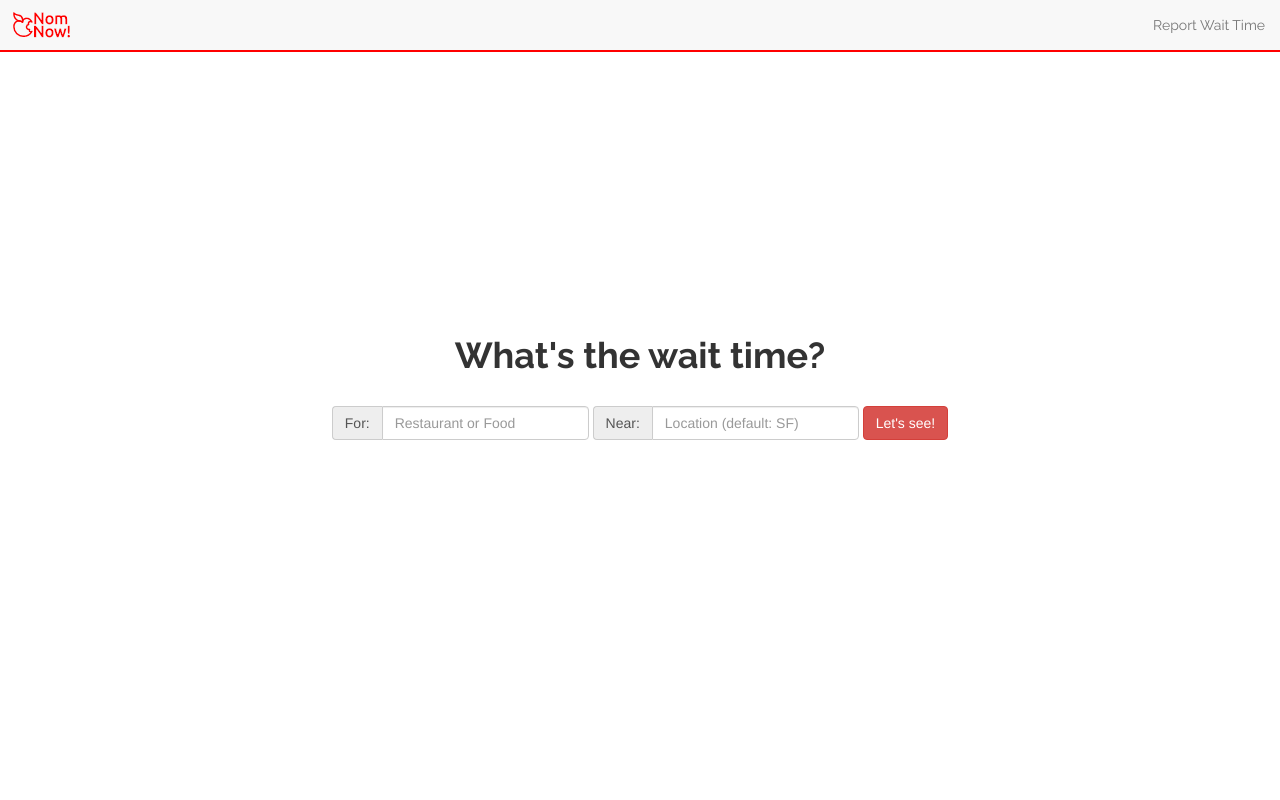
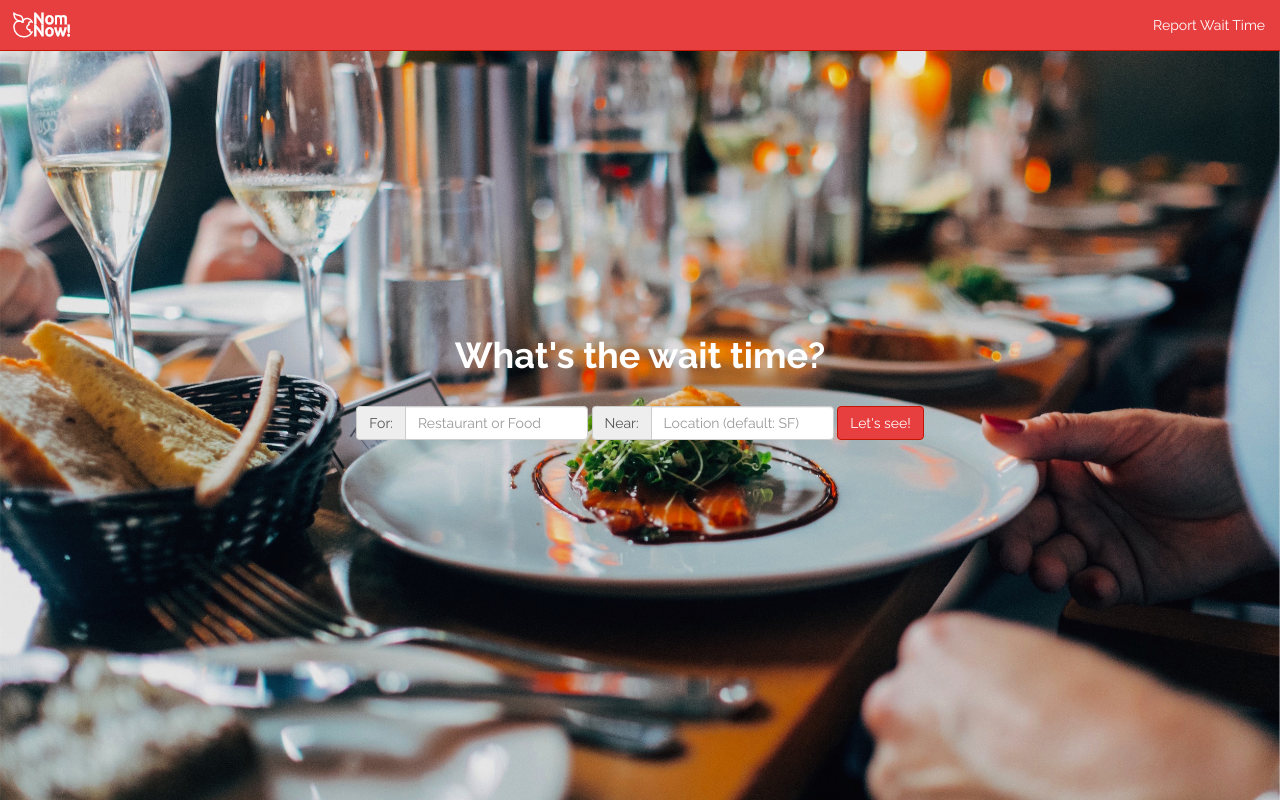
Before and after one commit to anniehe/wait-time, a Flask app: page / in a window 1280 px wide. Run offline with Flask 2, Linux system fonts and the light colour scheme; some libraries are stand-ins or nearby versions.

Commit message:
Changed fonts and colors

```diff
--- a/static/css/style.css
+++ b/static/css/style.css
@@ -1,6 +1,18 @@
 html, body {
   width: 100%;
   height: 100%;
+}
+
+body {
+  font-family: Raleway, sans-serif;
+}
+
+.header-text{
+  font-weight: 700;
+}
+
+.light-text{
+  font-weight: 400;
 }
 
 #hungry_pusheen {
@@ -23,6 +35,7 @@ html, body {
 
 #home-header {
   padding-bottom: 20px;
+  color: #FFFFFF;
 }
 
 #flash {
@@ -44,15 +57,21 @@ html, body {
 }
 
 .navbar {
-  border-bottom: 2px solid red;
+  background-color: #e73f3f;
+  border-bottom: 1px solid #c31502;
 }
 
-.header-text{
-  font-family: Raleway, sans-serif;
-  font-weight: 700;
+.navbar-default .navbar-nav > li > a {
+  color: #FFFFFF;
 }
 
-.light-text{
-  font-family: Raleway, sans-serif;
-  font-weight: 400;
+.btn-primary {
+  color: #FFFFFF;
+  background-color: #e73f3f;
+  border-color: #c31502;
 }
+.btn-primary:hover, .btn-primary:focus, .btn-primary:active {
+  color: #FFFFFF;
+  background-color: #c31502;
+  border-color: #c31502;
+}
--- a/static/js/results.js
+++ b/static/js/results.js
@@ -16,7 +16,7 @@ $(window).load(function() {
 // If open status is "Open now", change color to green
 $(".open_status").each(function () {
   if ($(this).text() == "Open now") {
-    $(this).css("color", "green");
+    $(this).css("color", "#0acc52");
     $(this).css("font-weight", "bold");
   }
 });
@@ -48,7 +48,7 @@ for (key in resultObject['result']) {
 
   $("#" + yelpId).hover(
     function() {
-      $( this ).css("border", "2px solid red");
+      $( this ).css("border", "2px solid #c31502");
     }, function() {
       $( this ).css("border", "2px solid #F0F0F0");
     }
--- a/templates/base.html
+++ b/templates/base.html
@@ -28,7 +28,7 @@
           <span class="icon-bar"></span>
           <span class="icon-bar"></span>
         </button>
-        <a class="navbar-brand" href="/"><img id="logo" src="/static/img/nomnow-small.png"></a>
+        <a class="navbar-brand" href="/"><img id="logo" src="/static/img/nomnow-white.png"></a>
       </div>
 
       <!-- Collect the nav links, forms, and other content for toggling -->
--- a/templates/home.html
+++ b/templates/home.html
@@ -3,6 +3,13 @@
 
   <title>What's the Wait Time?</title>
   <link rel="stylesheet" href="/static/css/style.css">
+  <style>
+    body {
+      background-image: url("/static/img/food-is-here.jpg");
+      background-size: cover;
+    }
+  </style>
+
 
 {% endblock %}
 
@@ -30,7 +37,7 @@
               placeholder="Location (default: SF)" aria-describedby="near-location">
           </div>
 
-          <button type="submit" class="btn btn-danger">Let's see!</button>
+          <button type="submit" class="btn btn-primary">Let's see!</button>
         </form>
       </div> <!-- center-block -->
     </div> <!-- row -->
```
Also changed, not shown: static/css/results.css (+12 -1 lines), templates/results.html (+14 -14 lines), static/img/food-is-here.jpg (added), static/img/nomnow-white.png (added).
